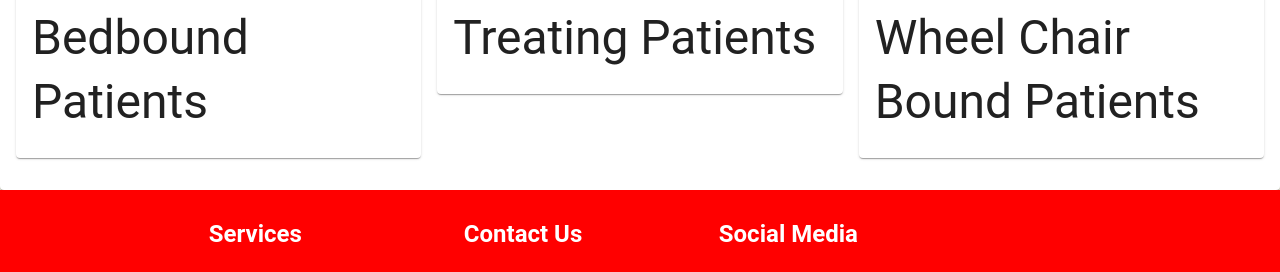
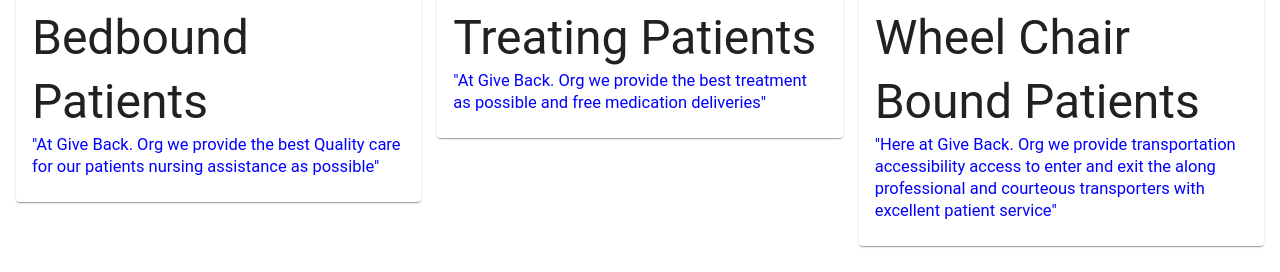
Before and after one commit to Hidrize/winter-2022-give-back, a React (Create React App) app: page /Components/Home in a window 1280 px wide. Shown: the part 856-1128 px from the top of the page. Built offline with nearby package versions, Linux system fonts and the light colour scheme.

Commit message:
changed h4 to blue and added tags to home

```diff
--- a/src/App.css
+++ b/src/App.css
@@ -70,7 +70,7 @@
   font-weight: 400;
   font-size: 16.5px;
 
-  color: #b2b2b2;
+  color: blue;
 }
 
 
--- a/src/data/articlesdata.js
+++ b/src/data/articlesdata.js
@@ -34,6 +34,7 @@
 
                         <CardContent>
                             <h3>{article.title}</h3>
+                            <h4 id='article-text'>"{article.tag}"</h4>
                         </CardContent>
                     </Card>
                 </Grid>
```
